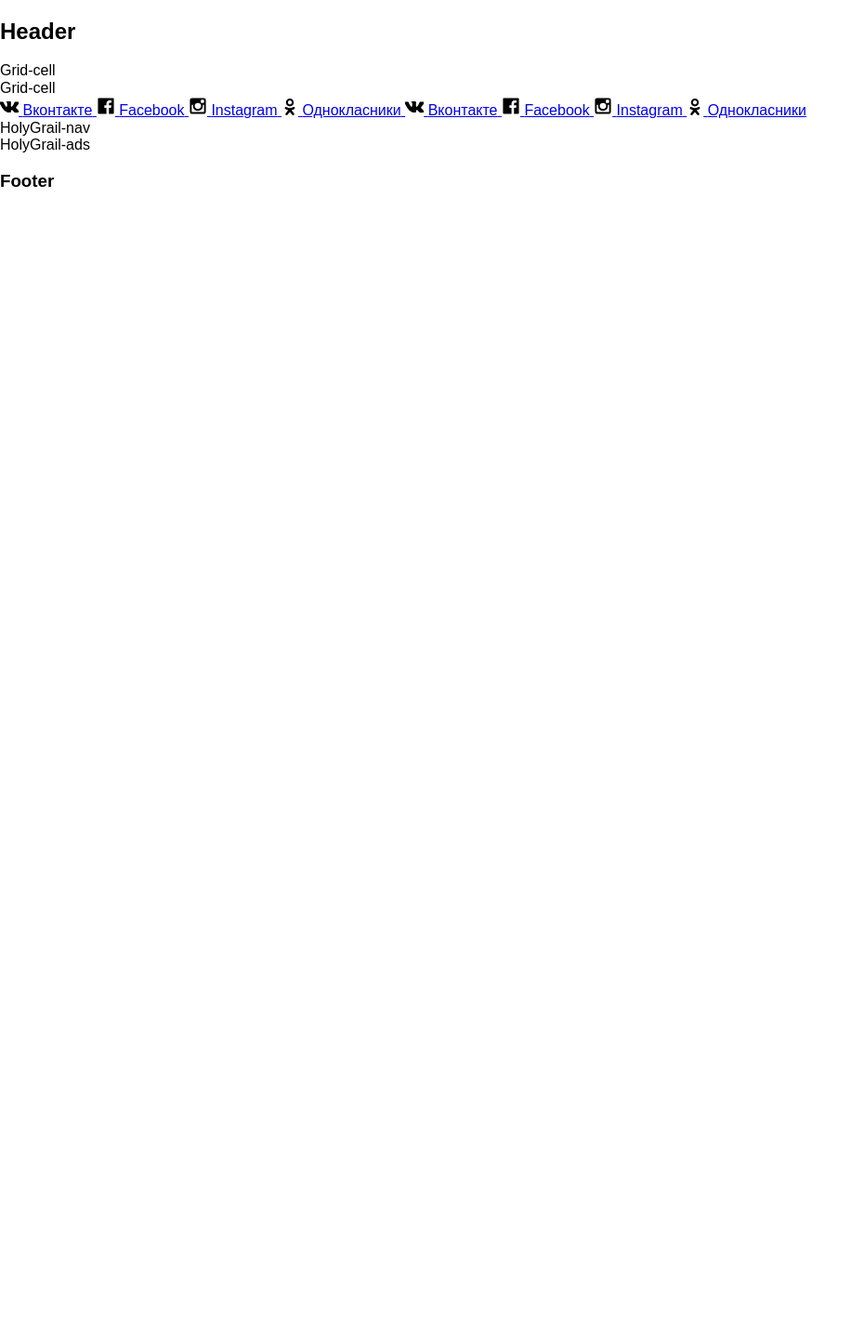
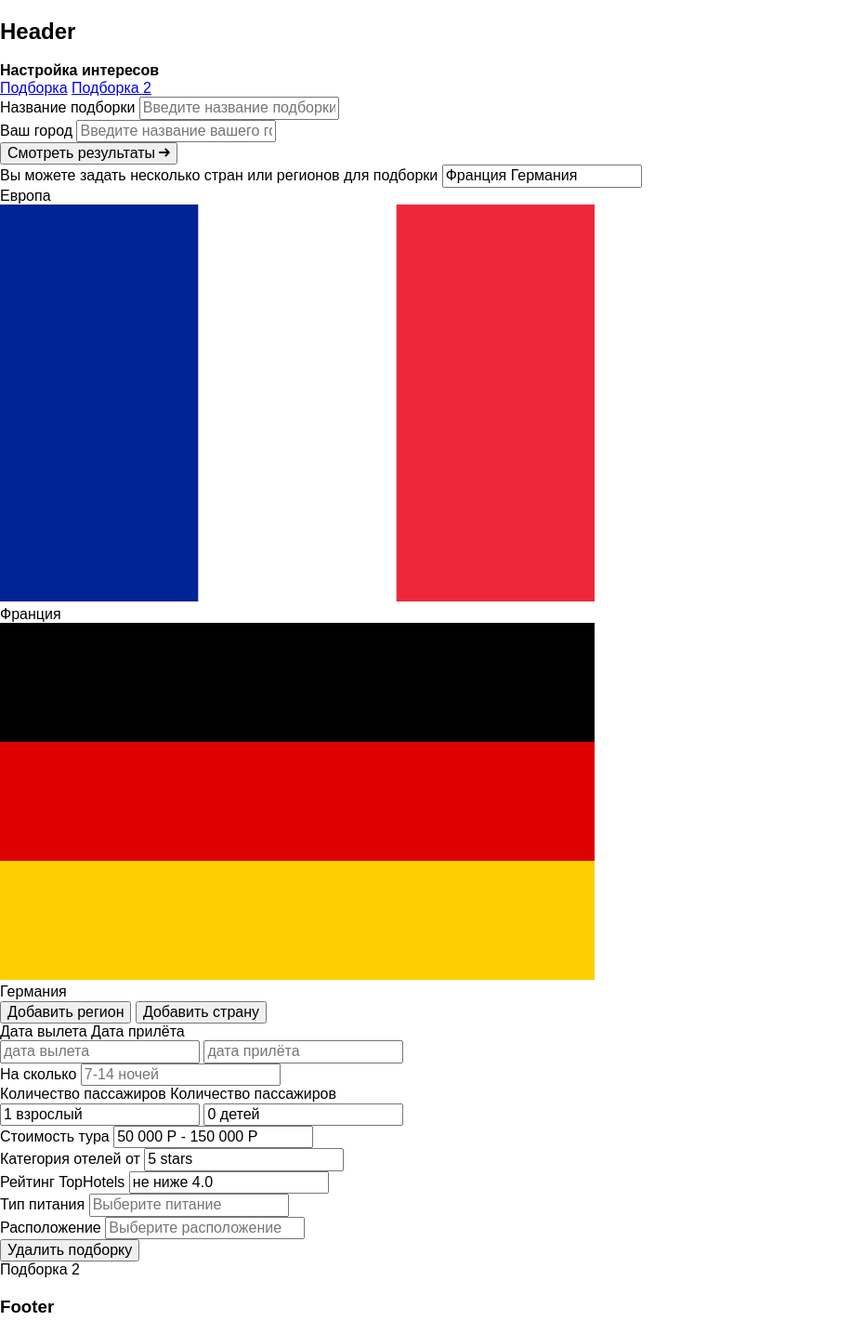
Before and after one commit to BeBestEngineer/HTML-Layouts-My-Tour, a PHP site: page /index.php?page=interests in a window 1280 px wide. Shown: the whole page at 93% size, without its empty margins (0-930 px from the left). Before the commit the page ends 201 px from the top, so only its background shows below. Run offline with PHP 8.4, Linux system fonts and the light colour scheme.

Commit message:
markup for interests page without js dropdowns and carousels

```diff
--- a/source/modules/modules-main/interests/interests.php
+++ b/source/modules/modules-main/interests/interests.php
@@ -1,76 +1,178 @@
-<div class="  flex__container  flex__item--stretch">
-  <main class="main-modules  main-modules--interests  flex__container  grid__container--medium">
+<div class="flex__container  flex__item--stretch  main-wrapper">
+  <main class="main-modules  interests  grid__container--medium">
+    <div class="grid__col">
+      <b class="title">Настройка интересов</b>
 
 
-      <div class="flex__item--equal-width  grid__col">
-        Grid-cell
+      <div class="tab">
+        <a class="links  tablinks"  href="javascript:void(0)"  onclick="openCity(event, 'selection-1')">Подборка</a>
+        <a class="links  tablinks"  href="javascript:void(0)"  onclick="openCity(event, 'selection-2')">Подборка 2</a>
       </div>
-      <div class="flex__item--equal-width  grid__col">
-        Grid-cell
-      </div>
-      <div class="flex__item--equal-width  grid__col">
-        <a class="links" href="#">
-          <svg class="icons__svg--text  allign-middle" width="20" height="20" viewBox="0 0 1792 1792">
-            <path d="M1853 520q23 64-150 294-24 32-65 85-78 100-90 131-17 41 14 81 17 21 81 82h1l1 1 1 1 2 2q141 131 191 221 3 5 6.5 12.5t7 26.5-.5 34-25 27.5-59 12.5l-256 4q-24 5-56-5t-52-22l-20-12q-30-21-70-64t-68.5-77.5-61-58-56.5-15.5q-3 1-8 3.5t-17 14.5-21.5 29.5-17 52-6.5 77.5q0 15-3.5 27.5t-7.5 18.5l-4 5q-18 19-53 22h-115q-71 4-146-16.5t-131.5-53-103-66-70.5-57.5l-25-24q-10-10-27.5-30t-71.5-91-106-151-122.5-211-130.5-272q-6-16-6-27t3-16l4-6q15-19 57-19l274-2q12 2 23 6.5t16 8.5l5 3q16 11 24 32 20 50 46 103.5t41 81.5l16 29q29 60 56 104t48.5 68.5 41.5 38.5 34 14 27-5q2-1 5-5t12-22 13.5-47 9.5-81 0-125q-2-40-9-73t-14-46l-6-12q-25-34-85-43-13-2 5-24 17-19 38-30 53-26 239-24 82 1 135 13 20 5 33.5 13.5t20.5 24 10.5 32 3.5 45.5-1 55-2.5 70.5-1.5 82.5q0 11-1 42t-.5 48 3.5 40.5 11.5 39 22.5 24.5q8 2 17 4t26-11 38-34.5 52-67 68-107.5q60-104 107-225 4-10 10-17.5t11-10.5l4-3 5-2.5 13-3 20-.5 288-2q39-5 64 2.5t31 16.5z"/>
-          </svg>
-          <span class="allign-middle">Вконтакте</span>
-        </a>
-        <a class="links" href="#">
-          <svg class="icons__svg--text  allign-middle" width="20" height="20" viewBox="0 0 1792 1792">
-            <path d="M1579 128q35 0 60 25t25 60v1366q0 35-25 60t-60 25h-391v-595h199l30-232h-229v-148q0-56 23.5-84t91.5-28l122-1v-207q-63-9-178-9-136 0-217.5 80t-81.5 226v171h-200v232h200v595h-735q-35 0-60-25t-25-60v-1366q0-35 25-60t60-25h1366z"/>
-          </svg>
-          <span class="allign-middle">Facebook</span>
-        </a>
-        <a class="links" href="#">
-          <svg class="icons__svg--text  allign-middle" width="20" height="20" viewBox="0 0 1792 1792">
-            <path d="M1490 1426v-648h-135q20 63 20 131 0 126-64 232.5t-174 168.5-240 62q-197 0-337-135.5t-140-327.5q0-68 20-131h-141v648q0 26 17.5 43.5t43.5 17.5h1069q25 0 43-17.5t18-43.5zm-284-533q0-124-90.5-211.5t-218.5-87.5q-127 0-217.5 87.5t-90.5 211.5 90.5 211.5 217.5 87.5q128 0 218.5-87.5t90.5-211.5zm284-360v-165q0-28-20-48.5t-49-20.5h-174q-29 0-49 20.5t-20 48.5v165q0 29 20 49t49 20h174q29 0 49-20t20-49zm174-208v1142q0 81-58 139t-139 58h-1142q-81 0-139-58t-58-139v-1142q0-81 58-139t139-58h1142q81 0 139 58t58 139z"/>
-          </svg>
-          <span class="allign-middle">Instagram</span>
-        </a>
-        <a class="links" href="#">
-          <svg enable-background="new 0 0 30 30" height="18px" viewBox="0 0 30 30" width="18px" >
-            <path d="M22,15c-1,0-3,2-7,2s-6-2-7-2c-1.104,0-2,0.896-2,2c0,1,0.568,1.481,1,1.734C8.185,19.427,12,21,12,21l-4.25,5.438  c0,0-0.75,0.935-0.75,1.562c0,1.104,0.896,2,2,2c1.021,0,1.484-0.656,1.484-0.656S14.993,23.993,15,24  c0.007-0.007,4.516,5.344,4.516,5.344S19.979,30,21,30c1.104,0,2-0.896,2-2c0-0.627-0.75-1.562-0.75-1.562L18,21  c0,0,3.815-1.573,5-2.266C23.432,18.481,24,18,24,17C24,15.896,23.104,15,22,15z" id="K"/>
-            <path d="M15,0c-3.866,0-7,3.134-7,7s3.134,7,7,7c3.865,0,7-3.134,7-7S18.865,0,15,0z M15,10.5c-1.933,0-3.5-1.566-3.5-3.5  c0-1.933,1.567-3.5,3.5-3.5c1.932,0,3.5,1.567,3.5,3.5C18.5,8.934,16.932,10.5,15,10.5z" id="O"/>
-          </svg>
-          <span class="allign-middle">Однокласники</span>
-        </a>
-        <a class="links" href="#">
-          <svg class="icons__svg--text  allign-middle" width="20" height="20" viewBox="0 0 1792 1792">
-            <path d="M1853 520q23 64-150 294-24 32-65 85-78 100-90 131-17 41 14 81 17 21 81 82h1l1 1 1 1 2 2q141 131 191 221 3 5 6.5 12.5t7 26.5-.5 34-25 27.5-59 12.5l-256 4q-24 5-56-5t-52-22l-20-12q-30-21-70-64t-68.5-77.5-61-58-56.5-15.5q-3 1-8 3.5t-17 14.5-21.5 29.5-17 52-6.5 77.5q0 15-3.5 27.5t-7.5 18.5l-4 5q-18 19-53 22h-115q-71 4-146-16.5t-131.5-53-103-66-70.5-57.5l-25-24q-10-10-27.5-30t-71.5-91-106-151-122.5-211-130.5-272q-6-16-6-27t3-16l4-6q15-19 57-19l274-2q12 2 23 6.5t16 8.5l5 3q16 11 24 32 20 50 46 103.5t41 81.5l16 29q29 60 56 104t48.5 68.5 41.5 38.5 34 14 27-5q2-1 5-5t12-22 13.5-47 9.5-81 0-125q-2-40-9-73t-14-46l-6-12q-25-34-85-43-13-2 5-24 17-19 38-30 53-26 239-24 82 1 135 13 20 5 33.5 13.5t20.5 24 10.5 32 3.5 45.5-1 55-2.5 70.5-1.5 82.5q0 11-1 42t-.5 48 3.5 40.5 11.5 39 22.5 24.5q8 2 17 4t26-11 38-34.5 52-67 68-107.5q60-104 107-225 4-10 10-17.5t11-10.5l4-3 5-2.5 13-3 20-.5 288-2q39-5 64 2.5t31 16.5z"/>
-          </svg>
-          <span class="allign-middle">Вконтакте</span>
-        </a>
-        <a class="links" href="#">
-          <svg class="icons__svg--text  allign-middle" width="20" height="20" viewBox="0 0 1792 1792">
-            <path d="M1579 128q35 0 60 25t25 60v1366q0 35-25 60t-60 25h-391v-595h199l30-232h-229v-148q0-56 23.5-84t91.5-28l122-1v-207q-63-9-178-9-136 0-217.5 80t-81.5 226v171h-200v232h200v595h-735q-35 0-60-25t-25-60v-1366q0-35 25-60t60-25h1366z"/>
-          </svg>
-          <span class="allign-middle">Facebook</span>
-        </a>
-        <a class="links" href="#">
-          <svg class="icons__svg--text  allign-middle" width="20" height="20" viewBox="0 0 1792 1792">
-            <path d="M1490 1426v-648h-135q20 63 20 131 0 126-64 232.5t-174 168.5-240 62q-197 0-337-135.5t-140-327.5q0-68 20-131h-141v648q0 26 17.5 43.5t43.5 17.5h1069q25 0 43-17.5t18-43.5zm-284-533q0-124-90.5-211.5t-218.5-87.5q-127 0-217.5 87.5t-90.5 211.5 90.5 211.5 217.5 87.5q128 0 218.5-87.5t90.5-211.5zm284-360v-165q0-28-20-48.5t-49-20.5h-174q-29 0-49 20.5t-20 48.5v165q0 29 20 49t49 20h174q29 0 49-20t20-49zm174-208v1142q0 81-58 139t-139 58h-1142q-81 0-139-58t-58-139v-1142q0-81 58-139t139-58h1142q81 0 139 58t58 139z"/>
-          </svg>
-          <span class="allign-middle">Instagram</span>
-        </a>
-        <a class="links" href="#">
-          <svg enable-background="new 0 0 30 30" height="18px" viewBox="0 0 30 30" width="18px" >
-            <path d="M22,15c-1,0-3,2-7,2s-6-2-7-2c-1.104,0-2,0.896-2,2c0,1,0.568,1.481,1,1.734C8.185,19.427,12,21,12,21l-4.25,5.438  c0,0-0.75,0.935-0.75,1.562c0,1.104,0.896,2,2,2c1.021,0,1.484-0.656,1.484-0.656S14.993,23.993,15,24  c0.007-0.007,4.516,5.344,4.516,5.344S19.979,30,21,30c1.104,0,2-0.896,2-2c0-0.627-0.75-1.562-0.75-1.562L18,21  c0,0,3.815-1.573,5-2.266C23.432,18.481,24,18,24,17C24,15.896,23.104,15,22,15z" id="K"/>
-            <path d="M15,0c-3.866,0-7,3.134-7,7s3.134,7,7,7c3.865,0,7-3.134,7-7S18.865,0,15,0z M15,10.5c-1.933,0-3.5-1.566-3.5-3.5  c0-1.933,1.567-3.5,3.5-3.5c1.932,0,3.5,1.567,3.5,3.5C18.5,8.934,16.932,10.5,15,10.5z" id="O"/>
-          </svg>
-          <span class="allign-middle">Однокласники</span>
-        </a>
+      <div   class="tabs-wrapper"                    id="tabs-wrapper-id">
+        <div class="tabcontent  tabcontent--active"  id="selection-1">
+          <div class="interests__form-wrapper">
+            <form action="" class="interests__form">
+
+
+              <div class="form__container">
+                <div class="flex__container">
+
+                  <div class="flex__container  flex__direction--column  flex__item--custom-width-1-0  form__selection-name-container">
+                    <label class="form__label" for="selection-name">Название подборки</label>
+                    <input class="form__input" type="text" id="selection-name" placeholder="Введите название подборки">
+                  </div>
+
+
+                  <div class="flex__container  flex__direction--column  flex__item--custom-width-1-0">
+                    <label class="form__label" for="selection-name">Ваш город</label>
+                    <input class="form__input" type="text" id="selection-name" placeholder="Введите название вашего города">
+                  </div>
+
+
+                  <div class="flex__container  flex__direction--row-reverse  flex__align-items--flex-end  flex__item--custom-width-2-0">
+                    <button class="form__button  form__button--submit" type="submit">
+                      <span class="allign-middle">Смотреть результаты</span>
+                      <span class="allign-middle  icons__arrow--180-deg">
+                        <svg class="" viewBox="0 0 26 26" enable-background="new 0 0 26 26" width="12" height="12">
+                          <path d="M16.7,22.7l9-9c0.2-0.2,0.3-0.5,0.3-0.7c0-0.3-0.1-0.5-0.3-0.7l-9-9C16.5,3.1,16.3,3,16,3s-0.5,0.1-0.7,0.3l-1.4,1.4  c-0.4,0.4-0.4,1,0,1.4l4,4c0.3,0.3,0.1,0.9-0.4,0.9H1c-0.6,0-1,0.4-1,1v2c0,0.6,0.4,1,1,1h16.6c0.4,0,0.7,0.5,0.4,0.9l-4,4  c-0.4,0.4-0.4,1,0,1.4l1.4,1.4c0.2,0.2,0.4,0.3,0.7,0.3C16.3,23,16.5,22.9,16.7,22.7z"/>
+                        </svg>
+                      </span>
+                    </button>
+                  </div>
+
+                </div>
+              </div>
+
+
+              <div class="form__container">
+                  <label class="form__label">Вы можете задать несколько стран или регионов для подборки</label>
+                  <input class="form__input  form__input--regions" type="text" placeholder="Выберите регион мира и страну для добавления к подборке" value="Франция Германия">
+
+                <div class="flex__container  flex__direction--column  form__area">
+                  <span class="form__region-name">Европа</span>
+                  <div class="flex__container">
+                    <div    class="pills">
+                      <div class="image-wrapper  pills__image--flag  allign-middle">
+                        <img class="image" src="/myTour.loc/source/images/flags/flag-france.png" alt="flag-france" >
+                      </div>
+                      <span  class="pills__text          allign-middle">Франция</span>
+                      <a     class="pills__icon-wrapper  allign-middle" href="#"></a>
+                    </div>
+                    <div    class="pills">
+                      <div class="image-wrapper  pills__image--flag  allign-middle">
+                        <img class="image" src="/myTour.loc/source/images/flags/flag-germany.png" alt="flag-germany" >
+                      </div>
+                      <span  class="pills__text          allign-middle">Германия</span>
+                      <a     class="pills__icon-wrapper  allign-middle" href="#"></a>
+                    </div>
+                  </div>
+                </div>
+                <div class="flex__container">
+                  <button class="form__button  form__button--select-region" type="button">Добавить регион</button>
+                  <button class="form__button  form__button--select-region" type="button">Добавить страну</button>
+                </div>
+              </div>
+
+
+
+              <div class="form__container">
+                <div class="flex__container  flex__direction--column">
+                  <div class="flex__container  form__container">
+
+                    <div class="flex__container  flex__direction--column  flex__item--custom-width-270-0">
+                      <div class="flex__container">
+<!--                      960px / 135px = 7.111-->
+                        <label class="form__label"  for="departure-date">Дата вылета</label>
+                        <label class="form__label  hide__label"  for="arrival-date">Дата прилёта</label>
+                      </div>
+
+                      <div class="flex__container">
+<!--                      135px -->
+                        <input class="form__input  form__input--departure-date"  type="text"  id="departure-date" placeholder="дата вылета">
+                        <input class="form__input  form__input--arrival-date"  type="text"  id="arrival-date" placeholder="дата прилёта">
+                      </div>
+                    </div>
+
+
+                    <div class="flex__container  flex__direction--column  flex__item--custom-width-170-0">
+<!--                      todo: вместо flex__direction--column указать flex__direction т.е. без --column-->
+<!--                      960px / 170px = 5.647-->
+                      <label class="form__label"  for="dates">На сколько</label>
+                      <input class="form__input"  type="text"  id="dates" placeholder="7-14 ночей">
+                    </div>
+
+
+                    <div class="flex__container  flex__direction--column  flex__item--custom-width-214-0">
+<!--                      960px / 107px = 8.972-->
+                      <div class="flex__container  ">
+                        <label class="form__label" for="passengers">Количество пассажиров</label>
+                        <label class="form__label  hide__label" for="passengers-childs">Количество пассажиров</label>
+                      </div>
+                      <div class="flex__container  ">
+                        <input class="form__input  form__input--passengers-parents" type="text" id="passengers-parents" placeholder="взрослые" value="1 взрослый">
+                        <input class="form__input  form__input--passengers-childs" type="text" id="passengers-childs" placeholder="дети" value="0 детей">
+                      </div>
+                    </div>
+
+
+                    <div class="flex__container  flex__direction--column  flex__item--custom-width-265-0">
+<!--                      960px / 265px = 3.623-->
+                      <label class="form__label"  for="price">Стоимость тура</label>
+                      <input class="form__input"  type="text"  id="price" placeholder="Укажите стоимость тура" value="50 000 Р - 150 000 Р">
+                    </div>
+                  </div>
+
+
+                  <div class="flex__container">
+                    <div class="flex__container  flex__direction--column  flex__item--custom-width-160-0">
+                      <label class="form__label"  for="hotel-stars">Категория отелей от</label>
+                      <input class="form__input"  type="text"  id="hotel-stars" placeholder="" value="5 stars">
+                      <span class="icons__chevron icons__chevron--bottom"></span>
+                    </div>
+                    <div class="flex__container  flex__direction--column  flex__item--custom-width-185-0">
+                      <label class="form__label"  for="hotel-rating">Рейтинг TopHotels</label>
+                      <input class="form__input"  type="text"  id="hotel-rating" placeholder="" value="не ниже 4.0">
+                    </div>
+                    <div class="flex__container  flex__direction--column  flex__item--custom-width-125-0">
+                      <label class="form__label"  for="nutrition">Тип питания</label>
+                      <input class="form__input"  type="text"  id="nutrition" placeholder="Выберите питание">
+                    </div>
+                    <div class="flex__container  flex__direction--column  flex__item--custom-width-225-0">
+                      <label class="form__label"  for="location">Расположение</label>
+                      <input class="form__input"  type="text"  id="location" placeholder="Выберите расположение">
+                    </div>
+                    <!--
+                      todo: сделать input как в яндекс авиа
+                      todo: скрыть инпут и добавить readonly="readonly", значения вставлять в div
+                     -->
+                    <div class="flex__container  flex__direction--row-reverse  flex__align-items--flex-end  flex__item--custom-width-225-0">
+                      <button class="form__button  form__button--clear-selection" type="button">
+                        <span class="icons__cross-in-circle  allign-middle"></span>
+                        <span class="allign-middle">Удалить подборку</span>
+                      </button>
+                    </div>
+                  </div>
+                </div>
+              </div>
+            </form>
+          </div>
+        </div>
+        <div class="tabcontent"                      id="selection-2">
+          Подборка 2
+        </div>
       </div>
 
 
+    </div>
   </main>
 
-
-  <nav class="flex__item--order--1  flex__item--stretch  grid__col">
-    HolyGrail-nav
-  </nav>
+<!--todo: hovers? colors? backgrounds? js?-->
+  <aside class="flex__item--equal-width  grid__col    flex__item--order--1">
+    <!--    Empty Aside-->
+  </aside>
 
 
-  <aside class="flex__item--stretch  grid__col">
-    HolyGrail-ads
+  <aside class="flex__item--equal-width  grid__col">
+    <!--    Empty Aside-->
   </aside>
 </div>
```
